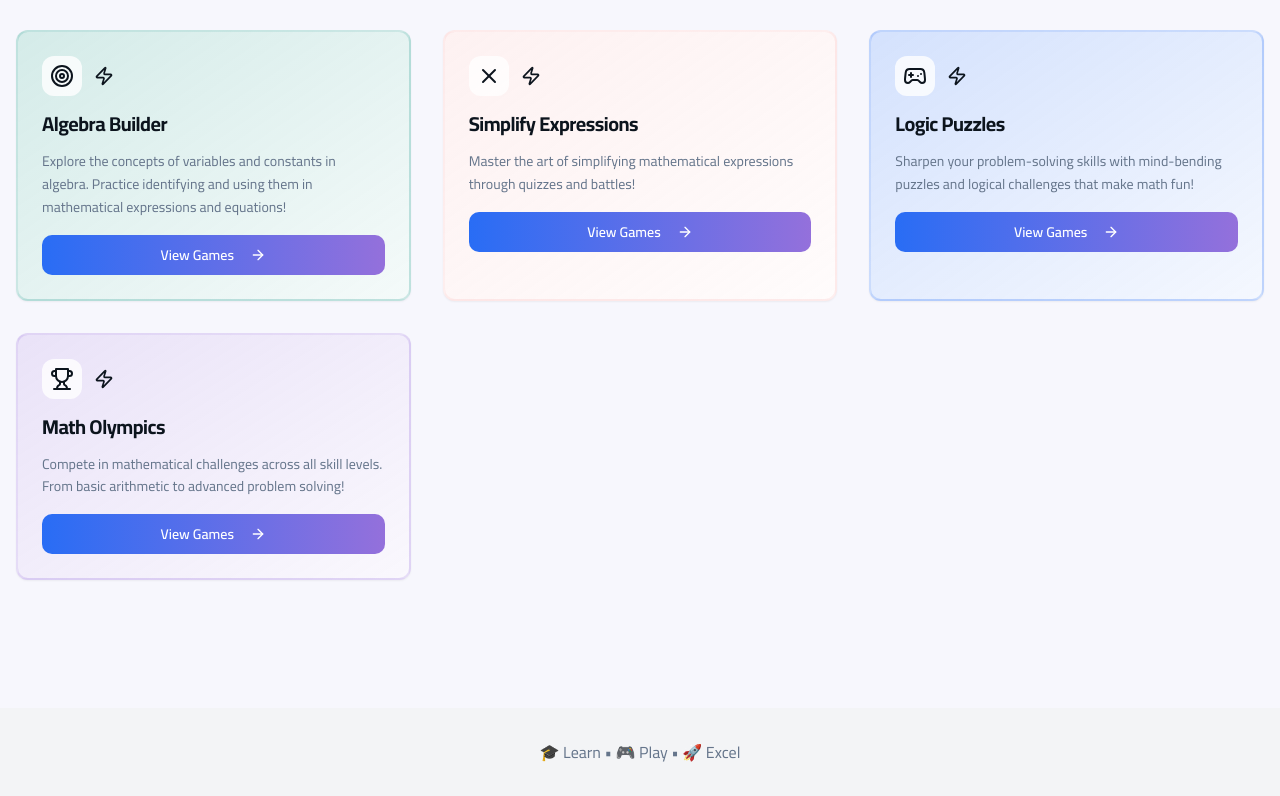
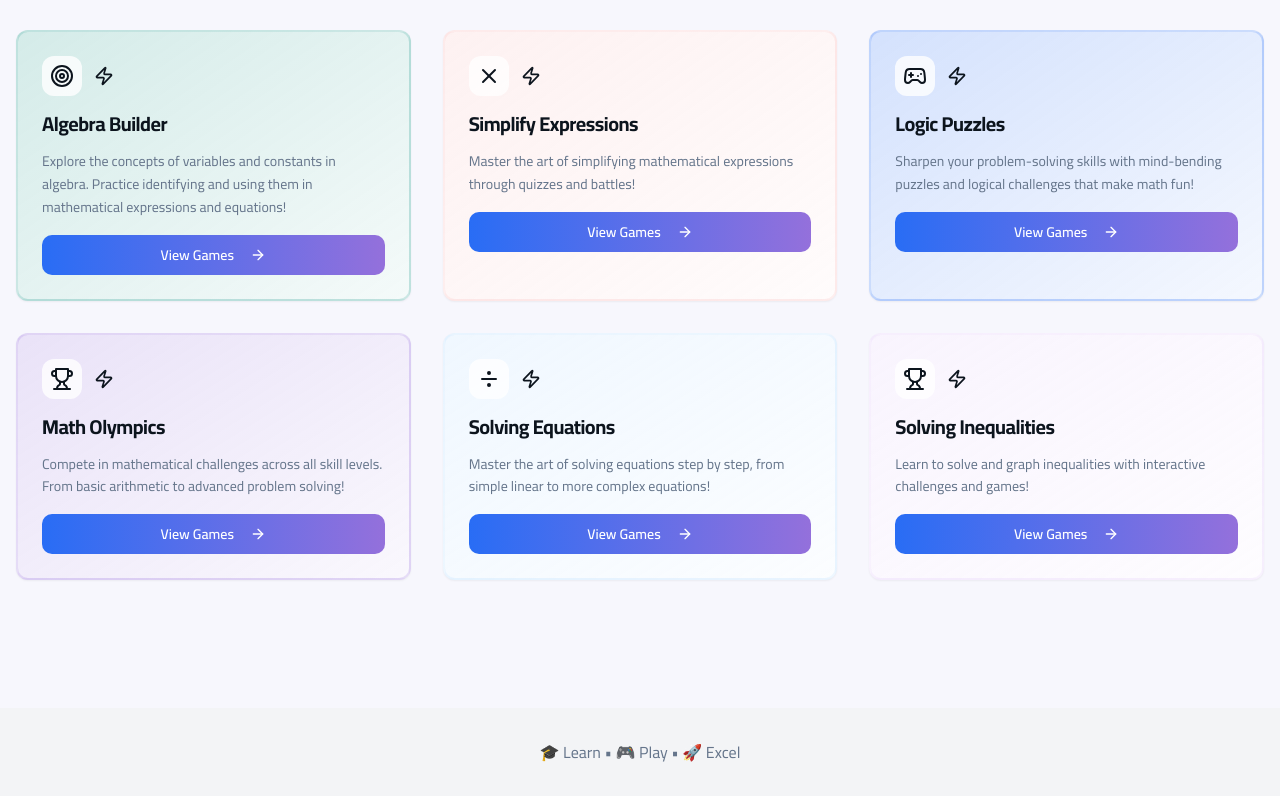
Before and after one commit to sanwaralkmali/math-skill-portal, a React (Vite) app: page / in a window 1280 px wide. Shown: the part 920-1716 px from the top of the page. Built offline with nearby package versions, Linux system fonts and the light colour scheme.

Commit message:
Adding new skills: Solving Equations and Solving Inequalities

```diff
--- a/src/pages/Index.tsx
+++ b/src/pages/Index.tsx
@@ -69,6 +69,22 @@ const mathSkills = [
     color: "secondary" as const,
     icon: <Trophy className="h-6 w-6" />,
   },
+  {
+    title: "Solving Equations",
+    description:
+      "Master the art of solving equations step by step, from simple linear to more complex equations!",
+    skillName: "solving-equations",
+    color: "blue" as const,
+    icon: <Divide className="h-6 w-6" />,
+  },
+  {
+    title: "Solving Inequalities",
+    description:
+      "Learn to solve and graph inequalities with interactive challenges and games!",
+    skillName: "solving-inequalities",
+    color: "purple" as const,
+    icon: <Trophy className="h-6 w-6" />,
+  },
 ];
 
 const Index = () => {
```
Also changed, not shown: public/data/solving-equations.json (added, +20 -0 lines), public/data/solving-inequalities.json (added, +20 -0 lines).
